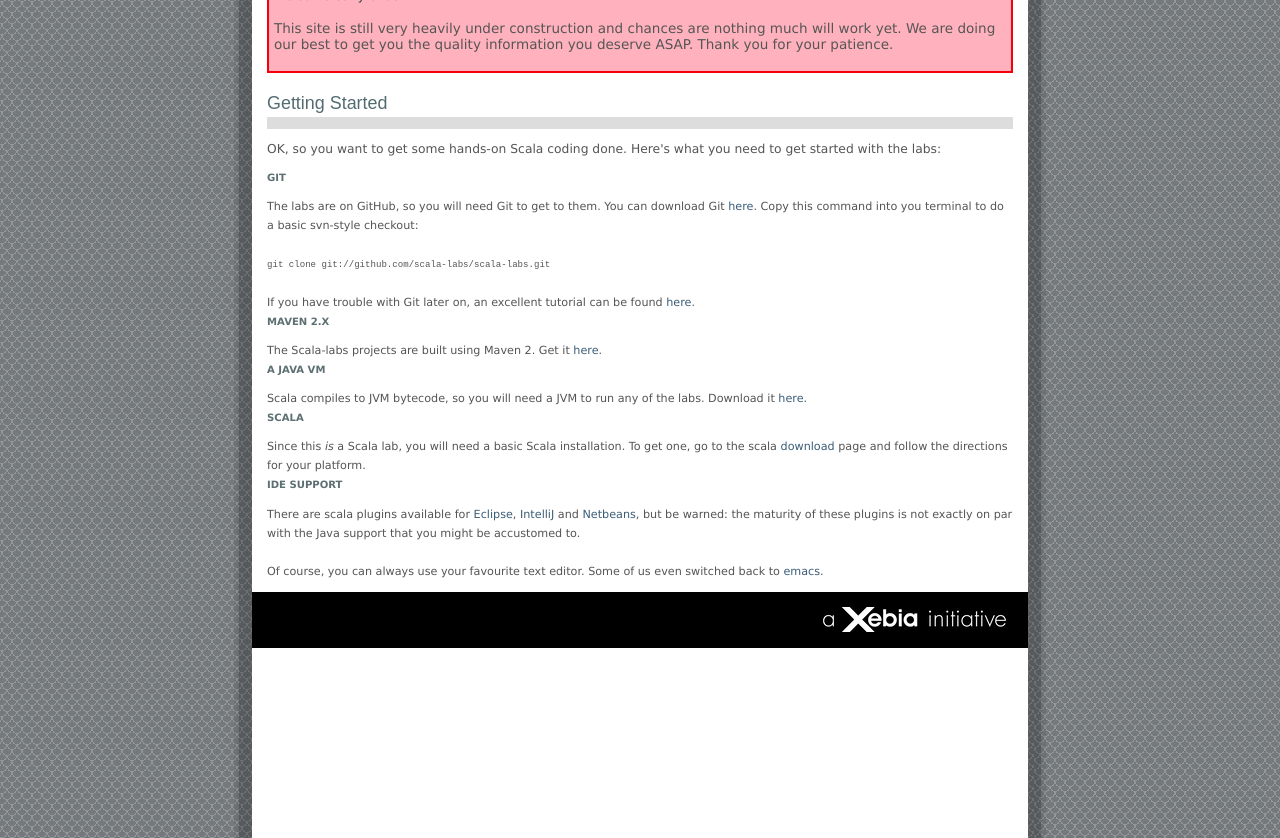
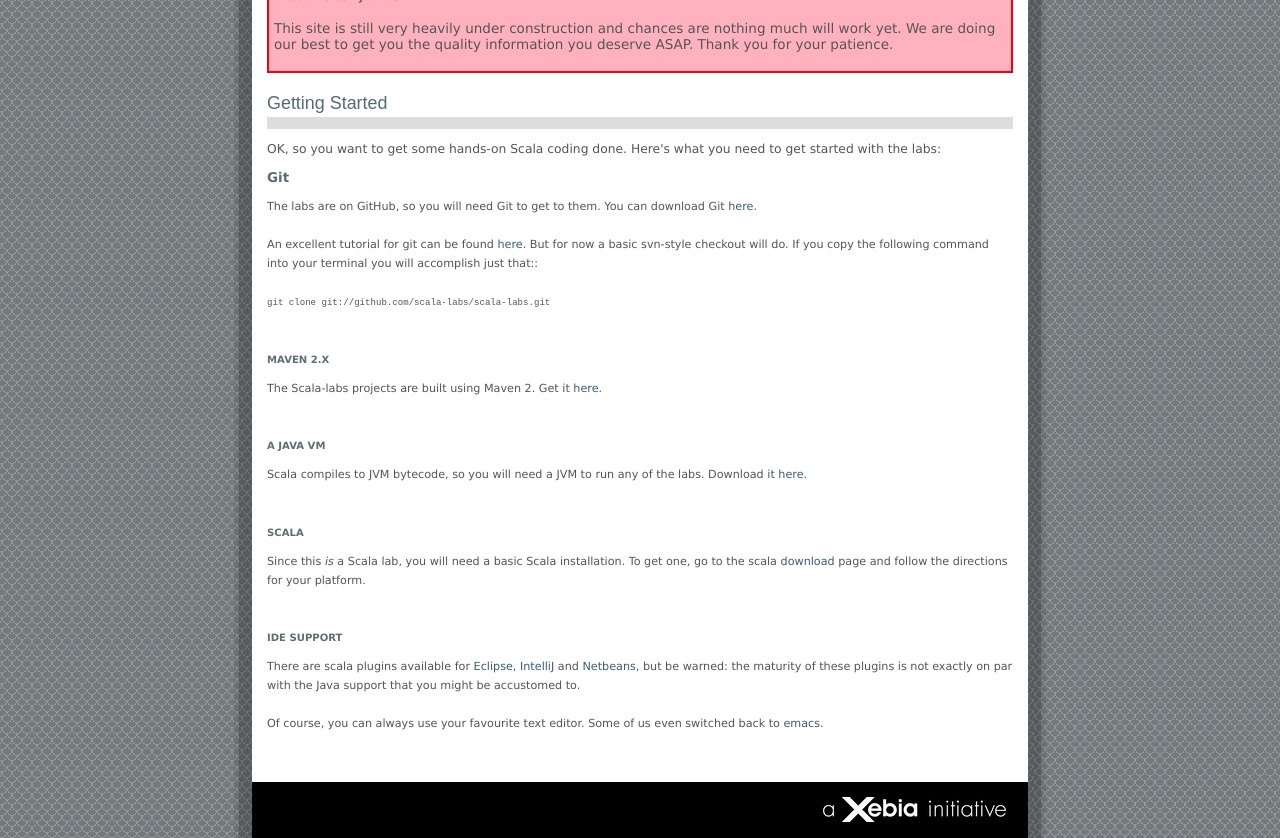
Before and after one commit to scala-labs/scala-labs.github.com, a Jekyll site: the page built from getting-started.html, in a window 1280 px wide. Shown: the part 320-1158 px from the top of the page. Built offline with Jekyll 4.4.1, drawn with Linux system fonts in a browser that asks for light colours.

Commit message:
Slightly modified getting-started page

```diff
--- a/getting-started.html
+++ b/getting-started.html
@@ -11,25 +11,19 @@
   OK, so you want to get some hands-on Scala coding done. Here's what you need to get started with the labs:
 </p>
 
-<h3>Git</h3>
-The labs are on GitHub, so you will need Git to get to them. You can download Git <a href="http://git-scm.com/download">here</a>. Copy this command into you terminal to do a basic
-svn-style checkout:<br><br>
-<code>git clone git://github.com/scala-labs/scala-labs.git</code><br><br>
-If you have trouble with Git later on, an excellent tutorial can be found <a href="http://www.kernel.org/pub/software/scm/git/docs/gittutorial.html">here</a>.
-<br>
+<h2>Git</h2>
+The labs are on GitHub, so you will need Git to get to them. You can download Git <a href="http://git-scm.com/download">here</a>.<br><br>
+An excellent tutorial for git can be found <a href="http://www.kernel.org/pub/software/scm/git/docs/gittutorial.html">here</a>. But for now a basic svn-style
+checkout will do. If you copy the following command into your terminal you will accomplish just that::<br><br>
+<code>git clone git://github.com/scala-labs/scala-labs.git</code><br><br><br>
 <h3>Maven 2.x</h3>
-The Scala-labs projects are built using Maven 2. Get it <a href="http://maven.apache.org/download.html">here</a>.
-<br>
+The Scala-labs projects are built using Maven 2. Get it <a href="http://maven.apache.org/download.html">here</a>.<br><br><br>
 <h3>A Java VM</h3>
-Scala compiles to JVM bytecode, so you will need a JVM to run any of the labs. Download it <a href="http://java.com/download/index.jsp">here</a>.
-<br>
+Scala compiles to JVM bytecode, so you will need a JVM to run any of the labs. Download it <a href="http://java.com/download/index.jsp">here</a>.<br><br><br>
 <h3>Scala</h3>
 Since this <i>is</i> a Scala lab, you will need a basic Scala installation. To get one, go to the scala <a href="http://www.scala-lang.org/downloads">download</a> page and follow the
-directions for your platform.
-<br>
+directions for your platform.<br><br><br>
 <h3>IDE Support</h3>
-
 There are scala plugins available for <a href="http://www.scala-lang.org/node/94">Eclipse</a>, <a href="http://plugins.intellij.net/plugin/?id=1347">IntelliJ</a> and
 <a href="http://wiki.netbeans.org/Scala">Netbeans</a>, but be warned: the maturity of these plugins is not exactly on par with the Java support that you might be accustomed to.<br><br>
-Of course, you can always use your favourite text editor. Some of us even switched back to <a href="http://thegreylensmansview.blogspot.com/2009/03/stone-tools-and-scala-development-part.html">emacs</a>.
-</br>
+Of course, you can always use your favourite text editor. Some of us even switched back to <a href="http://thegreylensmansview.blogspot.com/2009/03/stone-tools-and-scala-development-part.html">emacs</a>.<br><br><br>
```
